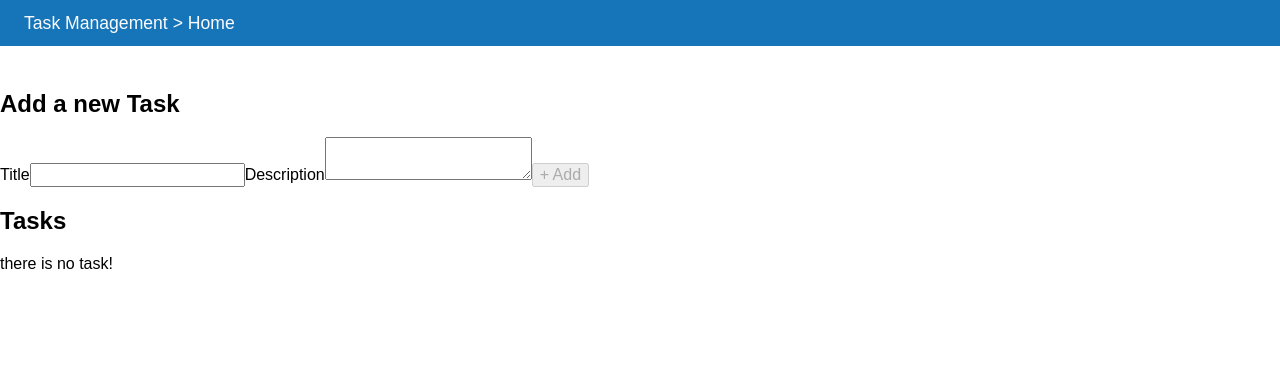
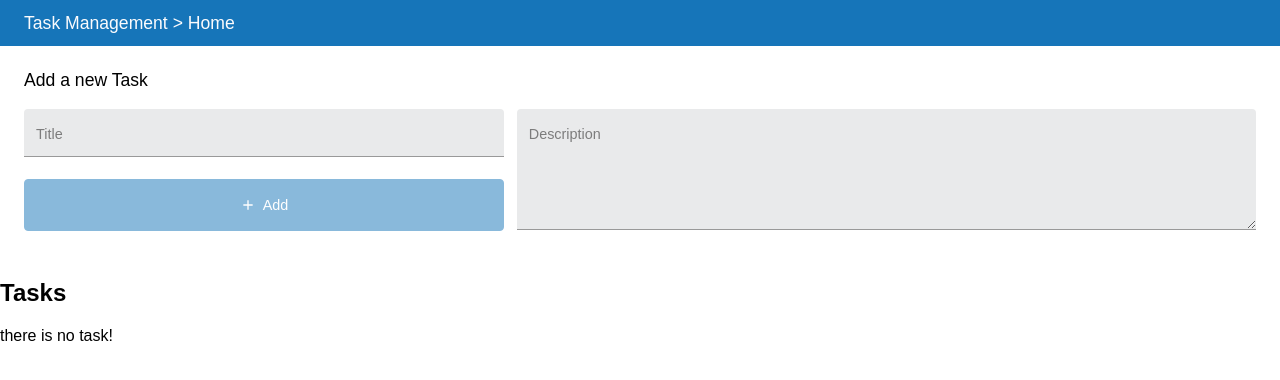
Before and after one commit to gorjiali/task-management, a React (Create React App) app: page / in a window 1280 px wide. Shown: the top 380 px of the page. Built offline with nearby package versions, Linux system fonts and the light colour scheme.

Commit message:
NewTaskForm style

```diff
--- a/src/components/NewTaskForm.js
+++ b/src/components/NewTaskForm.js
@@ -1,6 +1,11 @@
 import * as React from "react";
 import {v4 as uuidv4} from "uuid";
 import {TasksContext} from "../contexts/TasksContext";
+import styles from "./NewTaskForm.module.scss";
+import BaseTextArea from "./Base/BaseTextArea";
+import BaseTextField from "./Base/BaseTextField";
+import BaseButton from "./Base/BaseButton";
+import {ReactComponent as PlusIcon} from "./../assets/svgIcons/plus.svg";
 
 function NewTaskForm() {
   const {addTask} = React.useContext(TasksContext);
@@ -26,25 +31,32 @@ function NewTaskForm() {
   }
 
   return (
-    <section>
-      <h2>Add a new Task</h2>
-      <form onSubmit={handleSubmit}>
-        <label htmlFor="newTaskTitle">Title</label>
-        <input
+    <section className={styles.container}>
+      <h2 className={styles.formHeader}>Add a new Task</h2>
+      <form className={styles.form} onSubmit={handleSubmit}>
+        <div className={styles.titleInput}>
+          <BaseTextField
+            label="Title"
             type="text"
-          id="newTaskTitle"
             value={title}
+            maxLength="20"
             onChange={(e) => setTitle(e.target.value)}
           />
-        <label htmlFor="newTaskDescription">Description</label>
-        <textarea
-          id="newTaskDescription"
+        </div>
+        <div className={styles.desInput}>
+          <BaseTextArea
+            label="Description"
+            rows="5"
             value={description}
             onChange={(e) => setDescription(e.target.value)}
-        ></textarea>
-        <button disabled={!title || !description} type="submit">
-          + Add
-        </button>
+          />
+        </div>
+        <div className={styles.action}>
+          <BaseButton disabled={!title || !description} type="submit">
+            <PlusIcon fill="#fff" width="1rem" />
+            Add
+          </BaseButton>
+        </div>
       </form>
     </section>
   );
--- /dev/null
+++ b/src/components/NewTaskForm.module.scss
@@ -0,0 +1,37 @@
+@import "./../styles/variables";
+@import "./../styles/mixins";
+
+.container {
+  padding: 0 1.5rem;
+  margin-bottom: 1.2rem;
+
+  .formHeader {
+    @include main-header;
+  }
+
+  .form {
+    margin-top: 1.2rem;
+    width: 100%;
+    max-width: 100rem;
+    display: flex;
+    flex-direction: column;
+    flex-wrap: wrap;
+
+    @media only screen and (min-width: 600px) {
+      flex-direction: row;
+      position: relative;
+      .titleInput {
+        width: 39%;
+        margin-right: 1%;
+      }
+      .desInput {
+        width: 60%;
+      }
+      .action {
+        position: absolute;
+        top: 70px;
+        width: 39%;
+      }
+    }
+  }
+}
```
Also changed, not shown: src/assets/svgIcons/plus.svg (added). Lines whose indentation alone changed are shown as unchanged.
